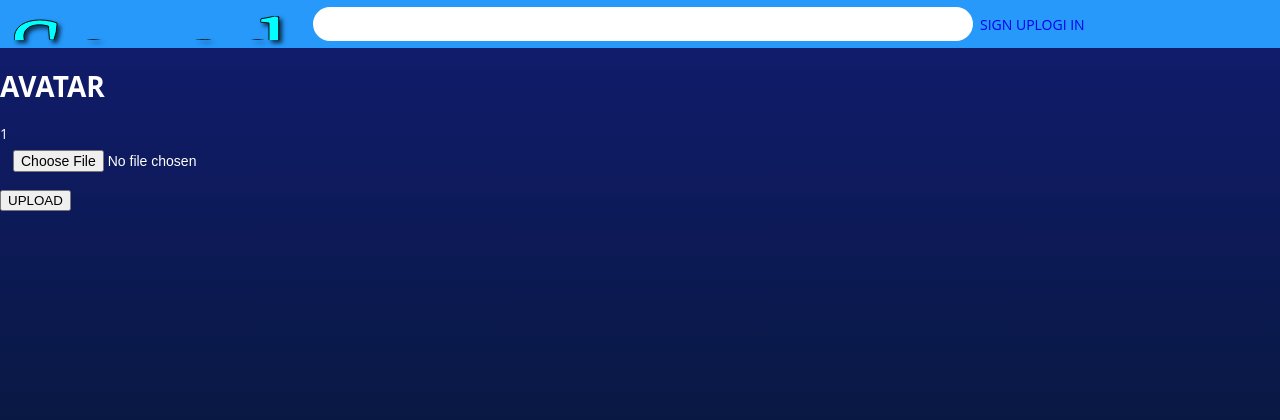
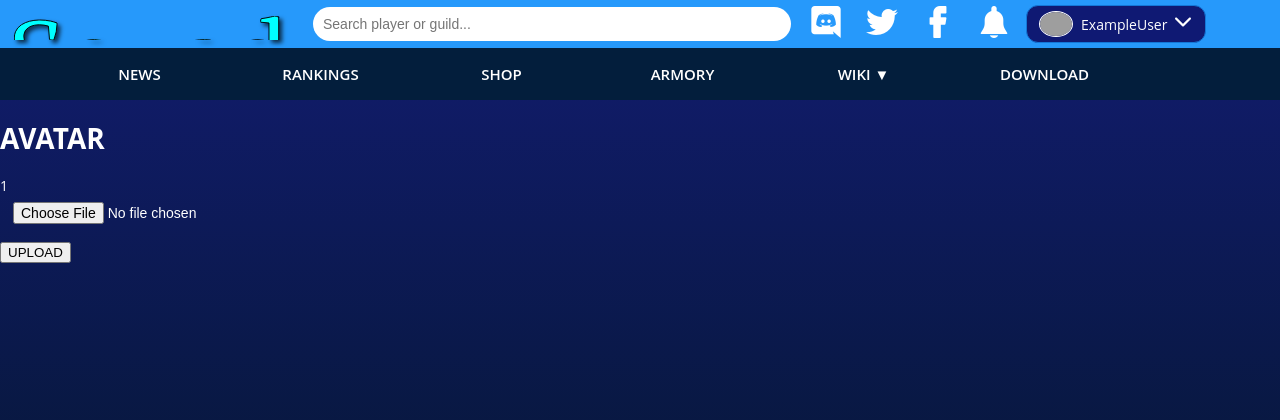
Before and after one commit to Sadzka/Squadza, a PHP site: page /profile in a window 1280 px wide. Shown: the top 420 px of the page. Run offline with PHP 8.4, Linux system fonts and the light colour scheme; a stand-in replaces the project's code that opens the database connection; some libraries are stand-ins or nearby versions; grey boxes are pictures that could not be loaded.

Commit message:
added menu display

```diff
--- a/public/views/profile.php
+++ b/public/views/profile.php
@@ -5,12 +5,10 @@
 
 <body>
 
-	<header>
-		<embed class="logoheader" src="public/img/Squadza.svg"/>
-		<input class="searchheader" name="search">
-		<a class="buttonheader" href="login"> SIGN UP </a>
-		<a class="buttonheader" href="login"> LOGI IN </a>
-	</header>
+	<?php
+		include_once(__DIR__ . "/../../src/common/header.php");
+		include_once(__DIR__ . "/../../src/common/menu.php");
+	?>
 
 	<h1>AVATAR</h1>
 	<?php
--- /dev/null
+++ b/src/common/header.php
@@ -0,0 +1,37 @@
+<header>
+    <embed class="logoheader" src="public/img/Squadza.svg"/>
+    <input class="searchheader" name="search" placeholder="Search player or guild..." >
+    <div class="buttons-space-header">
+
+        <!-- Icons made by Freepik from https://www.flaticon.com/ -->
+        <div class="media-header">
+            <a href=""> <img class="media-icon" src="public/img/media/discord.png" /> </a>
+            <a href="#"> <img class="media-icon" src="public/img/media/twitter.png" /> </a>
+            <a href="#"> <img class="media-icon" src="public/img/media/facebook.png" /> </a>
+            <a href="#"> <img class="media-icon" src="public/img/interface/notification.png" /> </a>
+            <img class="media-icon" id="icon-menu" src="public/img/interface/menu.png" />
+        </div>
+        <?php
+
+        //TODO
+        $logged = true	;
+        $user = "ExampleUser";
+        //
+
+        if(!$logged) {
+            echo
+            '<div class="button-header"> <a class="button-header-a" href="login"> SIGN UP </a> </div>
+            <div class="button-header"> <a class="button-header-a" href="login"> LOGI IN </a> </div>';
+        }
+        else {
+            echo
+            '<div class="profile-header">
+            <img class="header-profile-avatar" src="public/uploads/avatars/default.png">' . $user . '<a href=#>
+            <img class="arrow-down-sign-to-navigate" src="public/img/interface/arrow-down-sign-to-navigate.png" />
+            </a>
+            </div>' ;
+        }
+        ?>
+
+    </div>
+</header>
--- /dev/null
+++ b/src/common/menu.php
@@ -0,0 +1,42 @@
+<div class="menu-container">
+    <ol class="menu-ol">
+        <li>
+            <a href=" "><span class="menu-li">News</span></a>
+            <ul>
+            </ul>
+        </li>
+
+        <li>
+            <a href="#"><span class="menu-li">Rankings</span></a>
+            <ul>
+            </ul>
+        </li>
+
+        <li>
+            <a href="#"><span class="menu-li">Shop</span></a>
+            <ul>
+            </ul>
+        </li>
+
+        <li>
+            <a href="#"><span class="menu-li">Armory</span></a>
+            <ul>
+            </ul>
+        </li>
+
+        <li>
+            <a href="#"><span class="menu-li">Wiki ▼</span></a>
+            <ul>
+                <li><a href="#">NPCs</a></li>
+                <li><a href="#">Quests</a></li>
+                <li><a href="item">Items</a></li>
+            </ul>
+        </li>
+
+        <li>
+            <a href="#"><span class="menu-li">Download</span></a>
+            <ul>
+            </ul>
+        </li>
+    </ol>
+</div>
```
Also changed, not shown: public/views/index.php (+28 -0 lines), public/img/interface/arrow-down-sign-to-navigate.png (added), public/img/interface/menu.png (added), public/img/interface/notification.png (added), public/img/media/discord.png (added), public/img/media/facebook.png (added), public/img/media/twitter.png (added).
